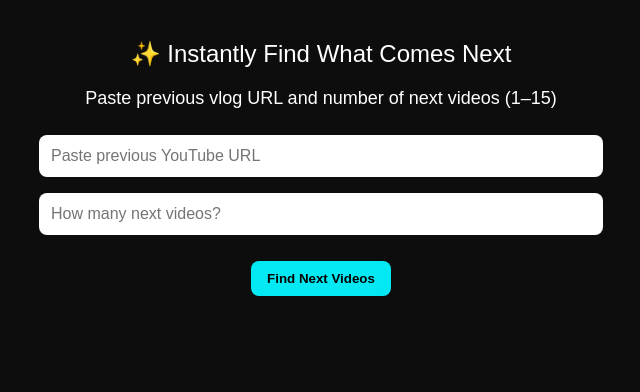
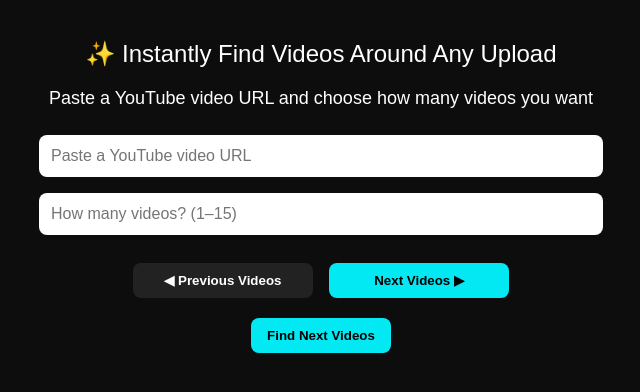
Before and after one commit to DarkWizard348/NextWatch, a FastAPI app: page / in a window 1280 px wide. Shown: the part 63-455 px from the top of the page, without its empty margins (319-959 px from the left). Run offline with FastAPI, Linux system fonts and the light colour scheme.

Commit message:
Add previous and next video feature

```diff
--- a/main.py
+++ b/main.py
@@ -9,23 +9,17 @@ from googleapiclient.discovery import build
 from urllib.parse import urlparse, parse_qs
 from dotenv import load_dotenv
 
-# Load API Key from .env
+# Load API Key
 load_dotenv()
 API_KEY = os.getenv("YOUTUBE_API_KEY")
 if not API_KEY:
     raise Exception("YOUTUBE_API_KEY not found in environment")
 
-app = FastAPI(title="Next Vlog Finder API")
+app = FastAPI(title="NextWatch API")
 
-# FRONTEND SUPPORT
-templates_dir = "templates"
-templates = Jinja2Templates(directory=templates_dir)
+# Frontend setup
+templates = Jinja2Templates(directory="templates")
 app.mount("/static", StaticFiles(directory="static"), name="static")
-
-# Safety check for index.html
-index_path = os.path.join(templates_dir, "index.html")
-if not os.path.exists(index_path):
-    print(f"Warning: index.html not found in {templates_dir} folder! Server will still run.")
 
 @app.get("/", response_class=HTMLResponse)
 async def home(request: Request):
@@ -40,39 +34,56 @@ app.add_middleware(
     allow_headers=["*"],
 )
 
-# YouTube API setup
+# YouTube API
 youtube = build("youtube", "v3", developerKey=API_KEY)
 
+# Request model
 class VideoRequest(BaseModel):
     url: str
     count: int = 1
+    direction: str = "next"   # "next" or "previous"
 
+# Helpers
 def extract_video_id(url: str) -> str:
     parsed = urlparse(url)
     query = parse_qs(parsed.query)
+
     if "v" in query:
         return query["v"][0]
+
     if "youtu.be" in parsed.netloc:
         return parsed.path.lstrip("/")
-    raise HTTPException(400, "Invalid YouTube URL")
+
+    raise HTTPException(status_code=400, detail="Invalid YouTube URL")
 
 def get_video_snippet(video_id: str):
-    res = youtube.videos().list(part="snippet,contentDetails,statistics", id=video_id).execute()
+    res = youtube.videos().list(
+        part="snippet",
+        id=video_id
+    ).execute()
+
     items = res.get("items", [])
     if not items:
-        raise HTTPException(404, "Video not found")
+        raise HTTPException(status_code=404, detail="Video not found")
+
     return items[0]["snippet"]
 
 def get_uploads_playlist_id(channel_id: str) -> str:
-    res = youtube.channels().list(part="contentDetails", id=channel_id).execute()
+    res = youtube.channels().list(
+        part="contentDetails",
+        id=channel_id
+    ).execute()
+
     items = res.get("items", [])
     if not items:
-        raise HTTPException(404, "Channel not found")
+        raise HTTPException(status_code=404, detail="Channel not found")
+
     return items[0]["contentDetails"]["relatedPlaylists"]["uploads"]
 
 def get_all_uploads(playlist_id: str):
     videos = []
     token = None
+
     while True:
         res = youtube.playlistItems().list(
             part="contentDetails",
@@ -83,44 +94,71 @@ def get_all_uploads(playlist_id: str):
 
         videos.extend(res.get("items", []))
         token = res.get("nextPageToken")
+
         if not token:
             break
 
-    return videos[::-1]  # oldest → newest
+    # oldest → newest
+    return videos[::-1]
 
-@app.post("/nextvideos")
-def next_videos(data: VideoRequest):
+# MAIN ENDPOINT (handles BOTH next + previous)
+@app.post("/videos")
+def get_videos(data: VideoRequest):
+
     if data.count < 1 or data.count > 15:
-        raise HTTPException(400, "Count must be between 1 and 15")
+        raise HTTPException(status_code=400, detail="Count must be between 1 and 15")
 
-    current_video = extract_video_id(data.url)
-    current_snippet = get_video_snippet(current_video)
-    channel_name = current_snippet.get("channelTitle", "")
-    channel_id = current_snippet.get("channelId")
+    direction = data.direction.lower().strip()
 
+    if direction not in ["next", "previous"]:
+        raise HTTPException(status_code=400, detail="Direction must be 'next' or 'previous'")
+
+    # Get current video info
+    video_id = extract_video_id(data.url)
+    snippet = get_video_snippet(video_id)
+
+    channel_name = snippet.get("channelTitle", "")
+    channel_id = snippet.get("channelId")
+
+    # Get uploads
     playlist_id = get_uploads_playlist_id(channel_id)
     uploads = get_all_uploads(playlist_id)
 
-    results = []
+    # Find current video index
     index = next(
-        (i for i, item in enumerate(uploads) if item["contentDetails"]["videoId"] == current_video),
+        (i for i, item in enumerate(uploads)
+         if item["contentDetails"]["videoId"] == video_id),
         None
     )
 
     if index is None:
-        return {"message": "Video not found in uploads"}
+        return {"channel": channel_name, "videos": []}
 
-    for j in range(1, data.count + 1):
-        if index + j < len(uploads):
-            vid = uploads[index + j]["contentDetails"]["videoId"]
-            info = youtube.videos().list(part="snippet", id=vid).execute()
+    results = []
+
+    for i in range(1, data.count + 1):
+
+        # KEY LOGIC (this is the feature)
+        target_index = index + i if direction == "next" else index - i
+
+        if 0 <= target_index < len(uploads):
+            vid = uploads[target_index]["contentDetails"]["videoId"]
+
+            info = youtube.videos().list(
+                part="snippet",
+                id=vid
+            ).execute()
+
             items = info.get("items", [])
             if not items:
                 continue
 
             s = items[0]["snippet"]
-            thumb = s.get("thumbnails", {}).get("medium", {}).get("url") or \
-                    s.get("thumbnails", {}).get("default", {}).get("url", "")
+
+            thumb = (
+                s.get("thumbnails", {}).get("medium", {}).get("url")
+                or s.get("thumbnails", {}).get("default", {}).get("url", "")
+            )
 
             results.append({
                 "url": f"https://www.youtube.com/watch?v={vid}",
@@ -132,5 +170,6 @@ def next_videos(data: VideoRequest):
 
     return {
         "channel": channel_name,
+        "direction": direction,
         "videos": results
     }
--- a/templates/index.html
+++ b/templates/index.html
@@ -3,156 +3,267 @@
 <head>
   <meta charset="utf-8" />
   <meta name="viewport" content="width=device-width, initial-scale=1" />
-<title>NextWatch - Simple Cards</title>
+  <title>NextWatch</title>
 
   <style>
     body {
       font-family: Arial, sans-serif;
-    background:#0d0d0d;
-    color:#fff;
-    margin:0;
-    text-align:center;
+      background: #0d0d0d;
+      color: #fff;
+      margin: 0;
+      text-align: center;
     }
 
     header {
-    padding:18px;
-    background:#141414;
-    border-bottom:1px solid #2c2c2c;
-    text-align:left;
+      padding: 18px;
+      background: #141414;
+      border-bottom: 1px solid #2c2c2c;
+      text-align: left;
     }
+
     .logo {
-    color:#03e9f4;
-    font-size:22px;
-    font-weight:700;
-    margin-left:20px;
+      color: #03e9f4;
+      font-size: 22px;
+      font-weight: 700;
+      margin-left: 20px;
     }
 
     .container {
-    max-width:900px;
-    margin:40px auto;
-    padding:0 16px;
+      max-width: 900px;
+      margin: 40px auto;
+      padding: 0 16px;
     }
 
-  input[type="text"], input[type="number"] {
-    width:60%;
-    padding:12px;
-    border-radius:8px;
-    border:none;
-    font-size:16px;
-    margin:8px 0;
+    input[type="text"],
+    input[type="number"] {
+      width: 60%;
+      padding: 12px;
+      border-radius: 8px;
+      border: none;
+      font-size: 16px;
+      margin: 8px 0;
     }
 
-  button {
-    padding:10px 16px;
-    border-radius:8px;
-    border:none;
-    background:#03e9f4;
-    color:#000;
-    font-weight:700;
-    cursor:pointer;
+    .toggle-wrap {
+      margin: 20px 0;
+    }
+
+    .toggle-btn {
+      padding: 10px 16px;
+      border-radius: 8px;
+      border: none;
+      font-weight: 700;
+      cursor: pointer;
+      margin: 0 6px;
+      min-width: 180px;
+    }
+
+    .toggle-inactive {
+      background: #222;
+      color: #fff;
+    }
+
+    .toggle-active {
+      background: #03e9f4;
+      color: #000;
+    }
+
+    button.main-btn {
+      padding: 10px 16px;
+      border-radius: 8px;
+      border: none;
+      background: #03e9f4;
+      color: #000;
+      font-weight: 700;
+      cursor: pointer;
     }
 
     .result-box {
-    margin-top:24px;
-    display:none;
-    background:#181818;
-    padding:16px;
-    border-radius:12px;
-    text-align:left;
+      margin-top: 24px;
+      display: none;
+      background: #181818;
+      padding: 16px;
+      border-radius: 12px;
+      text-align: left;
     }
 
     .card {
-    display:flex;
-    gap:12px;
-    background:#222;
-    padding:10px;
-    border-radius:8px;
-    align-items:center;
-    margin-bottom:12px;
+      display: flex;
+      gap: 12px;
+      background: #222;
+      padding: 10px;
+      border-radius: 8px;
+      align-items: center;
+      margin-bottom: 12px;
     }
 
     .thumb {
-    width:180px;
-    height:100px;
-    object-fit:cover;
-    border-radius:6px;
-    flex-shrink:0;
+      width: 180px;
+      height: 100px;
+      object-fit: cover;
+      border-radius: 6px;
+      flex-shrink: 0;
     }
 
     .info h3 {
-    margin:0 0 8px 0;
-    font-size:16px;
-    line-height:1.2;
+      margin: 0 0 8px 0;
+      font-size: 16px;
+      line-height: 1.2;
     }
 
     .info a {
-    color:#03e9f4;
-    word-break:break-all;
+      color: #03e9f4;
+      word-break: break-all;
     }
 
     #loading {
-    color:#03e9f4;
-    display:none;
-    margin-top:12px;
+      color: #03e9f4;
+      display: none;
+      margin-top: 12px;
+    }
+
+    @media (max-width: 768px) {
+      input[type="text"],
+      input[type="number"] {
+        width: 90%;
+      }
+
+      .toggle-btn {
+        width: 90%;
+        margin: 6px 0;
+      }
+
+      .card {
+        flex-direction: column;
+        align-items: flex-start;
+      }
+
+      .thumb {
+        width: 100%;
+        height: auto;
+      }
     }
   </style>
 </head>
 
 <body>
-
   <header>
     <div class="logo">NextWatch</div>
   </header>
 
   <div class="container">
-
     <h2 style="color:#ffffff; margin-bottom:20px; font-weight:500;">
-    ✨ Instantly Find What Comes Next
+      ✨ Instantly Find Videos Around Any Upload
     </h2>
 
-  <p style="font-size:18px">Paste previous vlog URL and number of next videos (1–15)</p>
+    <p style="font-size:18px;">
+      Paste a YouTube video URL and choose how many videos you want
+    </p>
 
-  <input id="videoUrl" type="text" placeholder="Paste previous YouTube URL" />
+    <input id="videoUrl" type="text" placeholder="Paste a YouTube video URL" />
     <br />
-  <input id="count" type="number" min="1" max="15" placeholder="How many next videos?" />
-  <br /><br />
+    <input id="count" type="number" min="1" max="15" placeholder="How many videos? (1–15)" />
+    <br />
 
-  <button id="findBtn" onclick="getNextVlogs()">Find Next Videos</button>
+    <div class="toggle-wrap">
+      <button id="prevBtn" class="toggle-btn toggle-inactive" onclick="setMode('previous')">
+        ◀ Previous Videos
+      </button>
+
+      <button id="nextBtn" class="toggle-btn toggle-active" onclick="setMode('next')">
+        Next Videos ▶
+      </button>
+    </div>
+
+    <button id="findBtn" class="main-btn" onclick="getVideos()">Find Next Videos</button>
+
     <div id="loading">⏳ Finding next videos...</div>
 
     <div id="result" class="result-box"></div>
   </div>
 
   <script>
-const API = "https://nextwatch-sjdd.onrender.com";  // <-- FIXED, your backend URL
+    const API = "https://nextwatch-sjdd.onrender.com";
+    let mode = "next";
 
-async function getNextVlogs() {
+    function setMode(selected) {
+      mode = selected;
+
+      const prevBtn = document.getElementById("prevBtn");
+      const nextBtn = document.getElementById("nextBtn");
+      const findBtn = document.getElementById("findBtn");
+      const loading = document.getElementById("loading");
+
+      if (mode === "previous") {
+        prevBtn.classList.remove("toggle-inactive");
+        prevBtn.classList.add("toggle-active");
+
+        nextBtn.classList.remove("toggle-active");
+        nextBtn.classList.add("toggle-inactive");
+
+        findBtn.innerText = "Find Previous Videos";
+        loading.innerText = "⏳ Finding previous videos...";
+      } else {
+        nextBtn.classList.remove("toggle-inactive");
+        nextBtn.classList.add("toggle-active");
+
+        prevBtn.classList.remove("toggle-active");
+        prevBtn.classList.add("toggle-inactive");
+
+        findBtn.innerText = "Find Next Videos";
+        loading.innerText = "⏳ Finding next videos...";
+      }
+    }
+
+    async function getVideos() {
       const url = document.getElementById("videoUrl").value.trim();
       const count = parseInt(document.getElementById("count").value);
       const resultBox = document.getElementById("result");
       const loading = document.getElementById("loading");
       const btn = document.getElementById("findBtn");
 
-  if (!url) return alert("Please paste a YouTube URL!");
-  if (!count || count < 1 || count > 15) return alert("Count must be 1–15");
+      if (!url) {
+        alert("Please paste a YouTube URL!");
+        return;
+      }
+
+      if (!count || count < 1 || count > 15) {
+        alert("Count must be between 1 and 15");
+        return;
+      }
 
       resultBox.style.display = "none";
       loading.style.display = "block";
       btn.disabled = true;
 
       try {
-    const res = await fetch(`${API}/nextvideos`, {
+        const res = await fetch(`${API}/videos`, {
           method: "POST",
-      headers: {"Content-Type": "application/json"},
-      body: JSON.stringify({ url, count })
+          headers: { "Content-Type": "application/json" },
+          body: JSON.stringify({ url, count, direction: mode })
         });
 
         const data = await res.json();
+
         loading.style.display = "none";
         btn.disabled = false;
 
+        if (!res.ok) {
+          resultBox.innerHTML = `
+            <p style="padding:10px; color:#ff6b6b;">
+              ${escapeHtml(data.detail || "Something went wrong.")}
+            </p>
+          `;
+          resultBox.style.display = "block";
+          return;
+        }
+
         if (!data.videos || data.videos.length === 0) {
-      resultBox.innerHTML = `<p style="padding:10px">No next videos found.</p>`;
+          resultBox.innerHTML = `
+            <p style="padding:10px;">
+              No ${mode} videos found.
+            </p>
+          `;
           resultBox.style.display = "block";
           return;
         }
@@ -160,7 +271,8 @@ async function getNextVlogs() {
         let html = `
           <h2 style="color:#03e9f4; margin:0 0 12px 0;">
             Channel: ${escapeHtml(data.channel || "")}
-      </h2><div style="height:8px"></div>
+          </h2>
+          <div style="height:8px"></div>
         `;
 
         data.videos.forEach(v => {
@@ -170,7 +282,7 @@ async function getNextVlogs() {
 
           html += `
             <div class="card">
-          <img class="thumb" src="${thumb}" alt="thumb" />
+              <img class="thumb" src="${thumb}" alt="Thumbnail" />
               <div class="info">
                 <h3>${title}</h3>
                 <a href="${link}" target="_blank">${link}</a>
@@ -185,23 +297,24 @@ async function getNextVlogs() {
       } catch (err) {
         loading.style.display = "none";
         btn.disabled = false;
-    resultBox.innerHTML = `<p style="padding:10px; color:#ff6b6b">
+        resultBox.innerHTML = `
+          <p style="padding:10px; color:#ff6b6b;">
             Server error. Check backend console.
-    </p>`;
+          </p>
+        `;
         resultBox.style.display = "block";
         console.error(err);
       }
     }
 
     function escapeHtml(text) {
-  return text.replace(/[&<>"]/g, c => ({
-    '&':'&amp;',
-    '<':'&lt;',
-    '>':'&gt;',
-    '"':'&quot;'
+      return String(text).replace(/[&<>"]/g, c => ({
+        "&": "&amp;",
+        "<": "&lt;",
+        ">": "&gt;",
+        "\"": "&quot;"
       }[c]));
     }
   </script>
-
 </body>
 </html>
```
Lines whose indentation alone changed are shown as unchanged.
